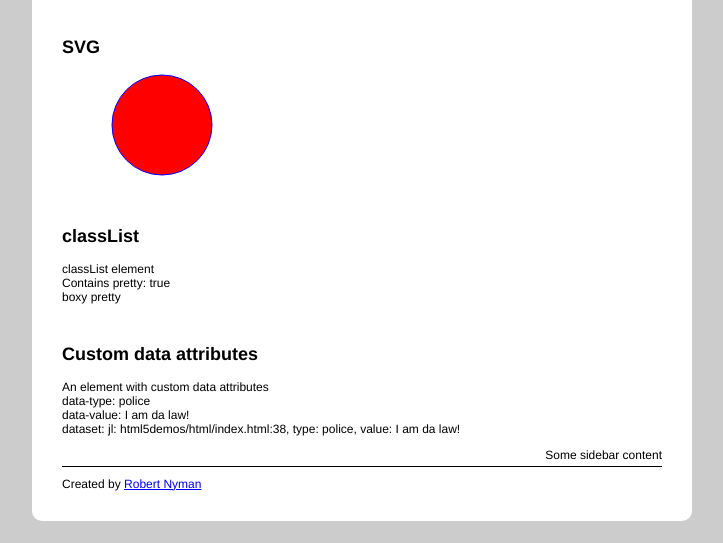
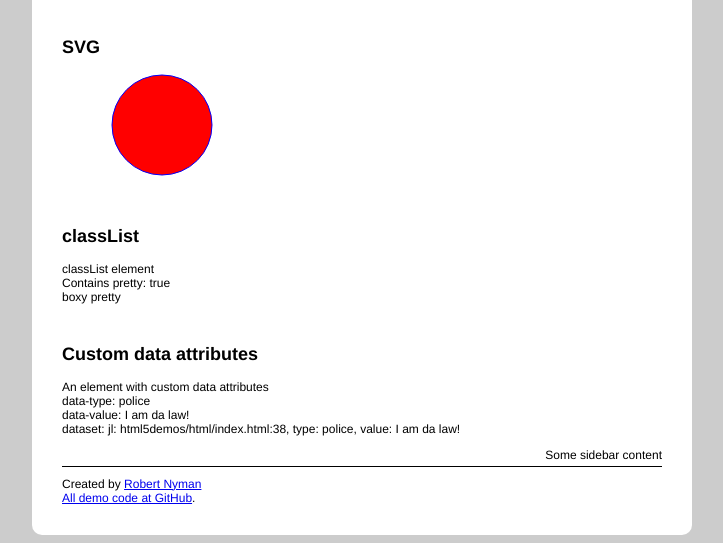
Before and after one commit to robnyman/robnyman.github.com, a plain HTML site: page html5demos/html/index.html in a window 1280 px wide. Shown: the part 709-1252 px from the top of the page, without its empty margins (278-1001 px from the left). Drawn offline with Linux system fonts and the light colour scheme.

Commit message:
Added link to code on GitHub

```diff
--- a/html5demos/html/index.html
+++ b/html5demos/html/index.html
@@ -45,7 +45,8 @@
             </div>
 
             <footer class="page-footer" role="contentinfo">
-                Created by <a href="http://robertnyman.com/">Robert Nyman</a>
+                Created by <a href="http://robertnyman.com/">Robert Nyman</a><br>
+                <a href="https://github.com/robnyman/robnyman.github.com">All demo code at GitHub</a>.
             </footer>
 
         </div>
```
